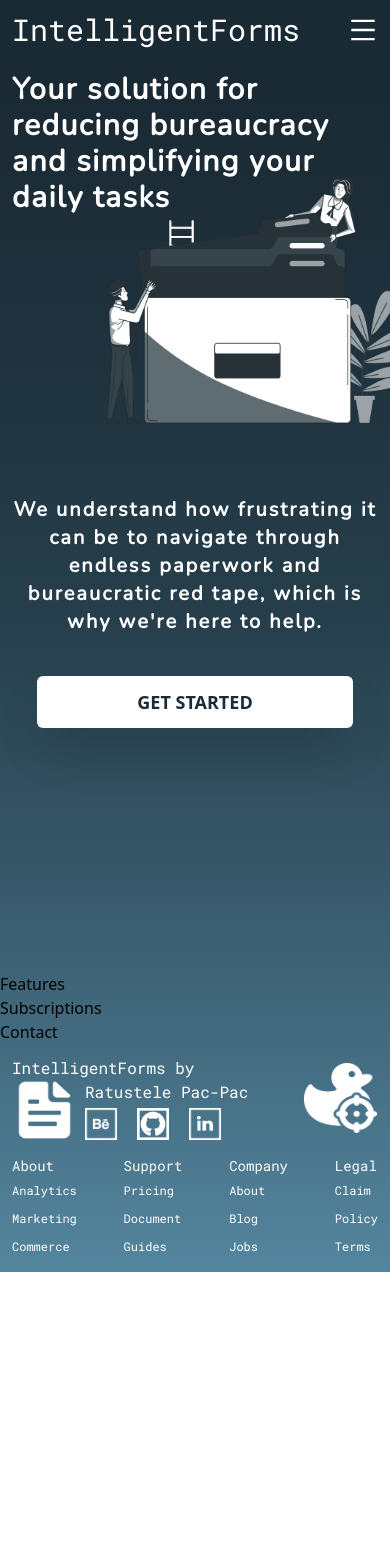
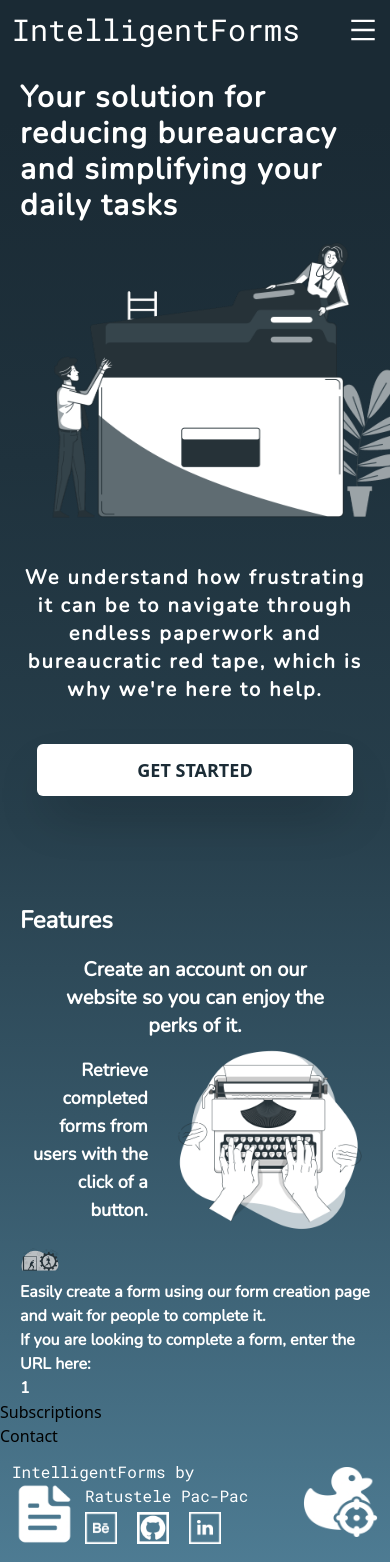
Before and after one commit to AlinOrobet/frontend-intelligent-forms, a Next.js app: page / in a window 390 px wide. Shown: the top 1562 px of the page. Before the commit the page ends 1272 px from the top, so only its background shows below. Built offline with nearby package versions, Linux system fonts and the light colour scheme.

Commit message:
inceput features mobile

```diff
--- a/components/GuestComponents/Features.js
+++ b/components/GuestComponents/Features.js
@@ -1,7 +1,41 @@
 import React from "react";
-
+import Image from "next/image";
 function Features() {
-  return <div>Features</div>;
+  return (
+    <div className="h-full w-full px-5 md:p-7 lg:px-10 text-white font-secondary font-bold space-y-5">
+      <h2 className="text-2xl">Features</h2>
+      <div>
+        <div>
+          <p className="text-xl  px-7 text-center">
+            Create an account on our website so you can enjoy the perks of it.
+          </p>
+          <div className="flex flex-row-reverse text-lg items-center ">
+            <div className="relative w-[800px] h-[200px] ">
+              <Image src="/assets/main/tasta-ft.png" fill />
+            </div>
+            <p className=" text-right pr-5 ">
+              Retrieve completed forms from users with the click of a button.
+            </p>
+          </div>
+        </div>
+        <div>
+          <div className="relative w-10 h-10">
+            <Image src="/assets/main/create-ft.png" fill />
+          </div>
+          <p>
+            Easily create a form using our form creation page and wait for
+            people to complete it.
+          </p>
+        </div>
+        <div>
+          <p>If you are looking to complete a form, enter the URL here: </p>
+          <div>
+            <button>1</button>
+          </div>
+        </div>
+      </div>
+    </div>
+  );
 }
 
 export default Features;
--- a/components/GuestComponents/Hero.js
+++ b/components/GuestComponents/Hero.js
@@ -4,17 +4,17 @@ import Link from "next/link";
 
 function Hero() {
   return (
-    <div className="h-full w-full p-3 md:p-5 lg:px-10">
+    <div className="h-screen  md:h-full w-full p-5 md:p-7 lg:px-10">
       <h2 className=" text-3xl font-secondary font-bold text-white  md:text-4xl tracking-wider md:leading-normal lg:text-5xl lg:leading-normal ">
         Your solution for reducing bureaucracy and simplifying your daily tasks
       </h2>
 
       {/* imag + inner block */}
-      <div className="grid grid-rows-2 md:grid-cols-2 justify-between  mt-[280px] md:mt-10 lg:items-center lg:justify-center">
+      <div className="grid grid-rows-1 md:grid-cols-2 justify-between  mt-[340px] md:mt-10 lg:items-center lg:justify-center">
         {/* WE understand + button inner block */}
-        <div className=" space-y-10 md:pr-10 ">
+        <div className=" space-y-10 md:pr-8 ">
           {/* We understand part */}
-          <div className=" font-secondary font-bold text-white text-xl text-center tracking-widest md:text-left lg:text-2xl">
+          <div className=" font-secondary font-bold text-white text-xl text-center tracking-widest md:text-left lg:text-2xl lg:mr-[50px]">
             <p>
               We understand how frustrating it can be to navigate through
               endless paperwork and
@@ -28,7 +28,7 @@ function Hero() {
             GET STARTED
           </button>
         </div>
-        <div className=" absolute top-[120px]   right-[0px]  w-[320px] h-[360px]  md:w-[440px] md:h-[480px]  md:top-[80px] lg:h-[600px] lg:w-[550px]  ">
+        <div className=" absolute top-[180px]   right-[0px]  w-[380px] h-[400px]  md:w-[440px] md:h-[480px]  md:top-[80px] lg:h-[600px] lg:w-[550px] ">
           <Image src="/assets/main/hero-img.png" alt="imagine-hero" fill />
         </div>
       </div>
--- a/pages/index.js
+++ b/pages/index.js
@@ -28,7 +28,7 @@ function Dashboard() {
 function Guest() {
   return (
     <MainLayout activeLink="home">
-      <div className="flex-grow">
+      <div className="flex-grow ">
         <Hero />
         <Features />
         <Subscriptions />
```
Also changed, not shown: public/assets/main/create-ft.png (added), public/assets/main/tasta-ft.png (added).
